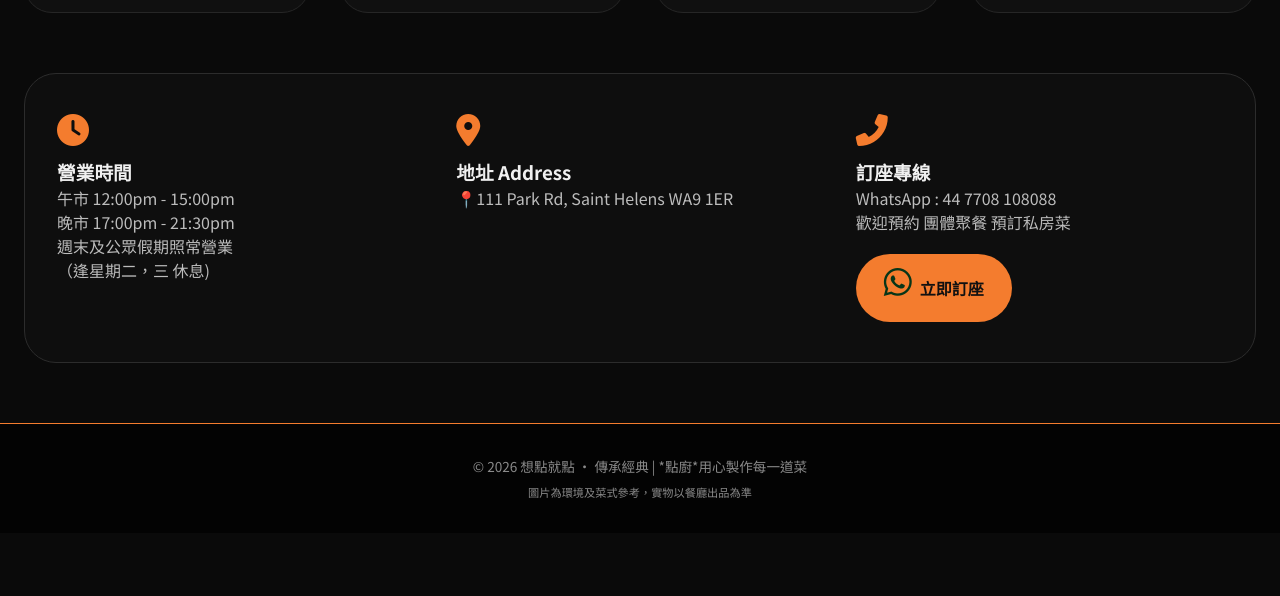
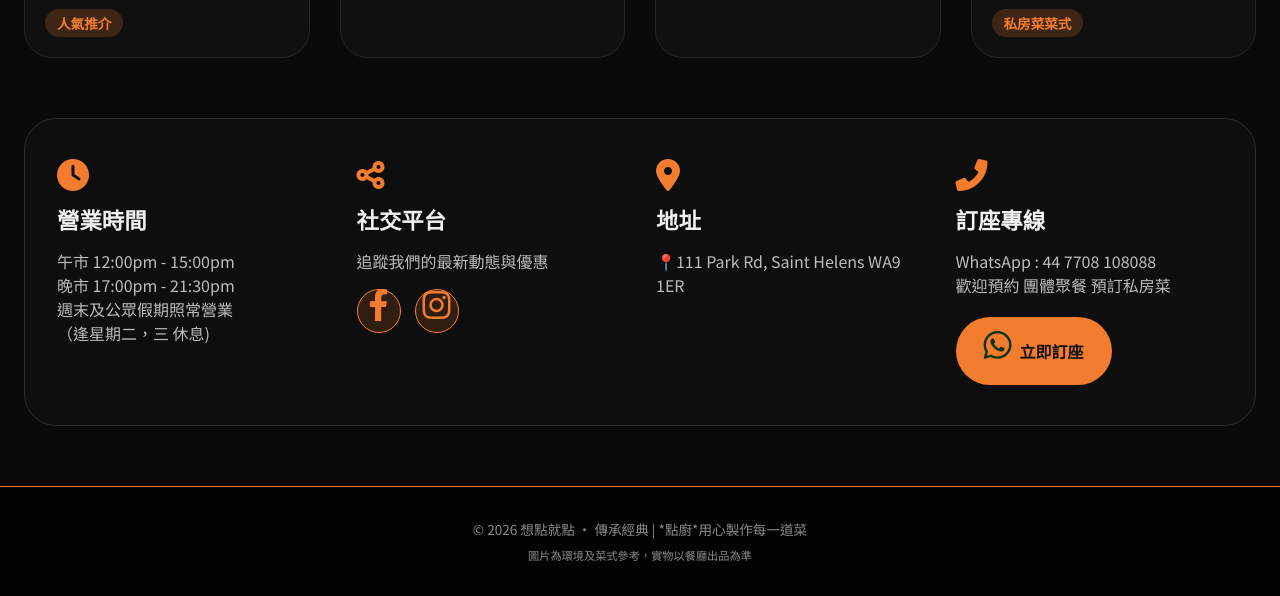
Before and after one commit to lokchen0924/art-studio, a plain HTML site: page index.html in a window 1280 px wide. Shown: the part 1774-2370 px from the top of the page. Before the commit the page ends 2307 px from the top, so only its background shows below. Drawn offline with Linux system fonts and the light colour scheme.

Commit message:
Update index.html

```diff
--- a/index.html
+++ b/index.html
@@ -366,6 +366,37 @@
             line-height: 1.5;
         }
 
+         /* 社交平台樣式 */
+        .social-links {
+            display: flex;
+            gap: 14px;
+            margin-top: 16px;
+            flex-wrap: wrap;
+        }
+
+        .social-links a {
+            display: inline-flex;
+            align-items: center;
+            justify-content: center;
+            width: 44px;
+            height: 44px;
+            border-radius: 50%;
+            background: rgba(244, 124, 46, 0.15);
+            border: 1px solid var(--orange);
+            color: var(--orange);
+            font-size: 1.2rem;
+            text-decoration: none;
+            transition: all 0.2s ease;
+        }
+
+        .social-links a:hover {
+            background: var(--orange);
+            color: #111;
+            transform: translateY(-3px);
+            box-shadow: 0 6px 14px rgba(244, 124, 46, 0.4);
+        }
+
+
         .btn-reserve {
             display: inline-flex;
             align-items: center;
@@ -651,6 +682,19 @@
                      alt="晚市小菜餐牌">
             </div>
         </div>
+        <div class="session-card" data-gallery="private">
+            <div class="session-info">
+                <i class="fas fa-star"></i>
+                <div class="session-text">
+                    <h3>私房菜系列</h3>
+                    <p>需提前預約 | 主廚發辦 時令食材 匠心獨運</p>
+                </div>
+            </div>
+            <div class="menu-photo">
+                <img src="dinnermeun3.jpg"
+                     alt="私房菜餐牌">
+            </div>
+        </div>
     </div>
 
     <div id="gallery">
@@ -758,29 +802,56 @@
         </div>
     </div>
 
-    <div id="reservation-section" class="info-section">
+     <div id="reservation-section" class="info-section">
         <div class="info-card">
             <i class="fas fa-clock"></i>
-            <h3>營業時間</h3>
+            <h4>營業時間</h4>
             <p>午市 12:00pm - 15:00pm<br>
             晚市 17:00pm - 21:30pm<br>
             週末及公眾假期照常營業<br>
             （逢星期二，三 休息) </p>
         </div>
         <div class="info-card">
+            <i class="fas fa-share-alt"></i>
+            <h4>社交平台</h4>
+            <p>追蹤我們的最新動態與優惠</p>
+            <div class="social-links">
+                <a href="https://www.facebook.com/share/1EEiYaTfRN/?mibextid=wwXIfr" target="_blank" rel="noopener noreferrer" aria-label="Facebook">
+                    <i class="fab fa-facebook-f"></i>
+                </a>
+                <a href="https://www.instagram.com/dimsumkitchenst.helens/" target="_blank" rel="noopener noreferrer" aria-label="Instagram">
+                    <i class="fab fa-instagram"></i>
+                </a>
+            </div>
+        </div>
+        <div class="info-card">
             <i class="fas fa-map-marker-alt"></i>
-            <h3>地址 Address</h3>
-            <p>📍111 Park Rd, Saint Helens WA9 1ER</p>
+            <h4>地址</h4>
+             <p>📍111 Park Rd, Saint Helens WA9 1ER</p>
         </div>
         <div class="info-card">
             <i class="fas fa-phone-alt"></i>
-            <h3>訂座專線</h3>
+            <h4>訂座專線</h4>
             <p>WhatsApp : 44 7708 108088<br>歡迎預約 團體聚餐 預訂私房菜</p>
             <a href="https://wa.me/447708108088" class="btn-reserve" target="_blank" rel="noopener noreferrer">
                 <i class="fab fa-whatsapp" style="color: #073518;"></i> 立即訂座
             </a>
         </div>
     </div>
+
+
+
+
+
+
+
+
+
+
+
+
+
+
 </main>
 
 <footer>
@@ -809,12 +880,12 @@
 
 <script>
     (function() {
-
+        // 大廚放大
         const chefPhotoDiv = document.getElementById('chefPhoto');
         const chefModal = document.getElementById('chefModal');
         const chefModalImg = document.getElementById('chefModalImg');
         const closeChefModal = document.querySelector('.close-chef-modal');
-        const chefHighRes = "logo2.png";
+        const chefHighRes = "https://images.pexels.com/photos/67468/chef-cook-man-kitchen-67468.jpeg?auto=compress&cs=tinysrgb&w=1200&h=1200&fit=crop";
         function openChefModal() {
             chefModalImg.src = chefHighRes;
             chefModal.style.display = 'flex';
@@ -829,7 +900,7 @@
         chefModal.addEventListener('click', (e) => { if (e.target === chefModal) closeChefModalFunc(); });
         document.addEventListener('keydown', (e) => { if (chefModal.style.display === 'flex' && e.key === 'Escape') closeChefModalFunc(); });
 
-
+        // 導航滾動
         const header = document.getElementById('main-header');
         const getHeaderHeight = () => header ? header.offsetHeight : 85;
         function scrollToElement(element) {
@@ -877,7 +948,7 @@
         window.addEventListener('scroll', updateActiveOnScroll);
         updateActiveOnScroll();
 
-
+        // 通用輪播功能（僅保留按鈕和鍵盤，取消觸控滑動）
         const carouselModal = document.getElementById('carouselModal');
         const modalContainer = document.getElementById('modalContainer');
         const carouselImg = document.getElementById('carouselImg');
@@ -923,47 +994,48 @@
             }
         });
 
+        // ---------- 觸控滑動功能已移除 ----------
 
-
-
+        // 圖片集（所有輪播皆為12張）
         const dimsumImages = [
             "food1.png",
             "food2.png",
             "food3.png",
             "food4.png",
-
         ];
         const dinnerDishImages = [
             "food5.png",
             "food6.png",
             "food7.png",
             "food8.png",
-
         ];
         const envImages = [
             "fp00.png",
             "fp1.png",
             "fp4.png",
-            "fp2.png",
             "fp3.png",
-
         ];
         const lunchMenuImages = [
             "lunchmeun1.jpg",
             "lunchmenu2.jpg",
             "lunchmenu3.jpg",
+
         ];
         const dinnerMenuImages = [
             "dinnermeun1.jpg",
             "dinnermeun2.jpg",
+        ];
+        const privateMenuImages = [
             "dinnermeun3.jpg",
         ];
 
         // 綁定點擊事件
         const lunchCardPhoto = document.querySelector('.session-card[data-gallery="lunch"] .menu-photo');
         const dinnerCardPhoto = document.querySelector('.session-card[data-gallery="dinner"] .menu-photo');
+        const privateCardPhoto = document.querySelector('.session-card[data-gallery="private"] .menu-photo');
         if (lunchCardPhoto) lunchCardPhoto.addEventListener('click', (e) => { e.stopPropagation(); openCarousel(lunchMenuImages, 0); });
         if (dinnerCardPhoto) dinnerCardPhoto.addEventListener('click', (e) => { e.stopPropagation(); openCarousel(dinnerMenuImages, 0); });
+        if (privateCardPhoto) privateCardPhoto.addEventListener('click', (e) => { e.stopPropagation(); openCarousel(privateMenuImages, 0); });
 
         const dimsumCards = document.querySelectorAll('#dimsumGrid .food-card');
         dimsumCards.forEach((card, idx) => { card.addEventListener('click', (e) => { e.stopPropagation(); openCarousel(dimsumImages, idx); }); });
@@ -975,7 +1047,7 @@
         envItems.forEach((item, idx) => { item.addEventListener('click', (e) => { e.stopPropagation(); openCarousel(envImages, idx); }); });
 
         // 預加載所有圖片
-        [...lunchMenuImages, ...dinnerMenuImages, ...dimsumImages, ...dinnerDishImages, ...envImages].forEach(src => { const img = new Image(); img.src = src; });
+        [...lunchMenuImages, ...dinnerMenuImages, ...privateMenuImages, ...dimsumImages, ...dinnerDishImages, ...envImages].forEach(src => { const img = new Image(); img.src = src; });
     })();
 </script>
 </body>
```
